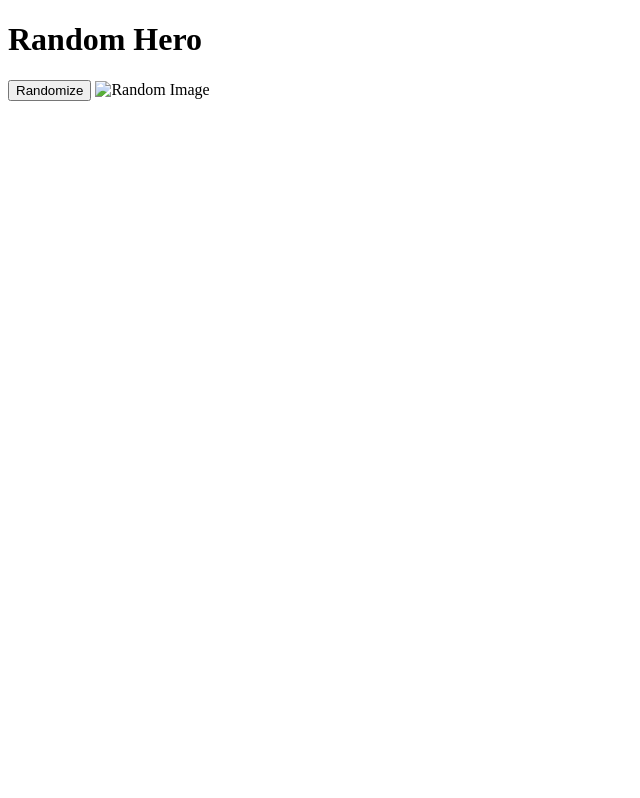
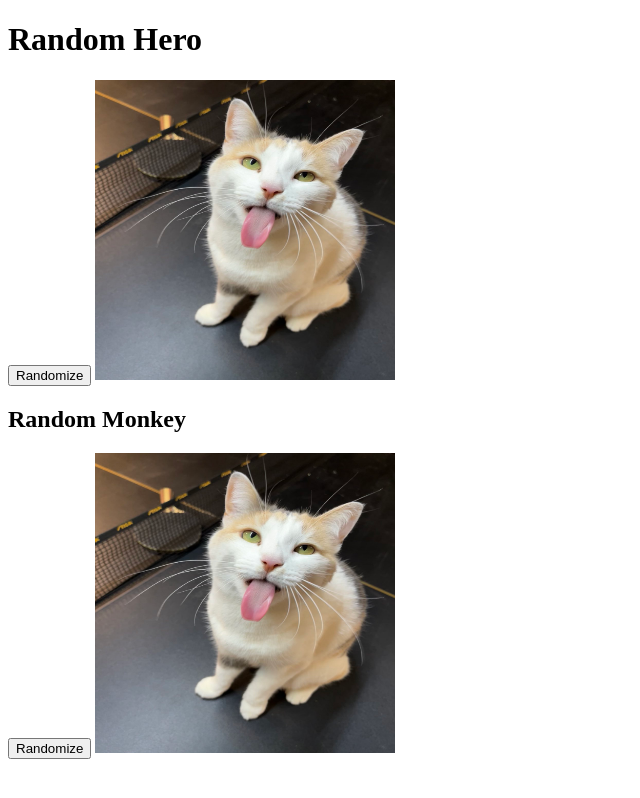
Before and after one commit to Chimphead73/bloonsrandomizer, a plain HTML site: page mainpage/index.html in a window 1280 px wide. Shown: the whole page, without its empty margins (0-640 px from the left). Drawn offline with Linux system fonts and the light colour scheme.

Commit message:
silly placeholder image

```diff
--- a/mainpage/coolcode.js
+++ b/mainpage/coolcode.js
@@ -1,7 +1,7 @@
 
 
 
-function getRandomImage() {
+function getRandomImageHero() {
     // Array of image URLs
     var imageUrls = [
       "assets/Quincy.png",//
@@ -29,5 +29,5 @@ function getRandomImage() {
     var randomImageUrl = imageUrls[randomIndex];
 
     // Display the image in the HTML element with id "result"
-    document.getElementById("result").src = randomImageUrl;
+    document.getElementById("resultHero").src = randomImageUrl;
   }
--- a/mainpage/index.html
+++ b/mainpage/index.html
@@ -10,8 +10,11 @@
 </head>
 <body>
     <h1>Random Hero</h1>
-    <button onclick="getRandomImage()">Randomize</button>
-    <img id="result" alt="Random Image">
+    <button onclick="getRandomImageHero()">Randomize</button>
+    <img id="resultHero" src="assets/placeholder.jpg" alt="Random Image">
+    <h2>Random Monkey</h2>
+    <button onclick="getRandomImageMonkey()">Randomize</button>
+    <img id="resultMonkey" src="assets/placeholder.jpg" alt="Random Image">
     <script src="coolcode.js"></script>
 </body>
 </html>
--- a/mainpage/style.css
+++ b/mainpage/style.css
@@ -1,4 +1,8 @@
-#result {
+#resultHero {
     width: 300px;
     height: 300px;
   }
+  #resultMonkey {
+    width: 300px;
+    height: 300px;
+  }
```
Also changed, not shown: mainpage/assets/placeholder.jpg (added).
